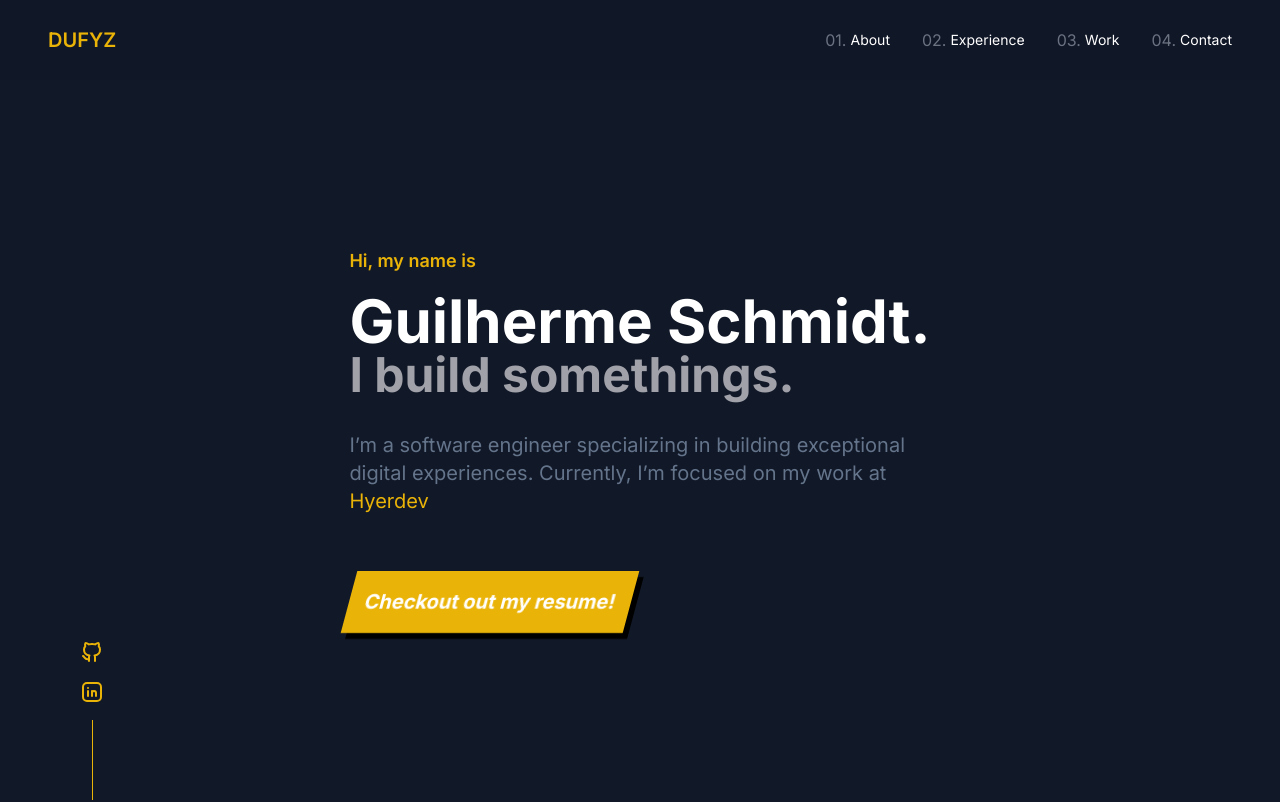
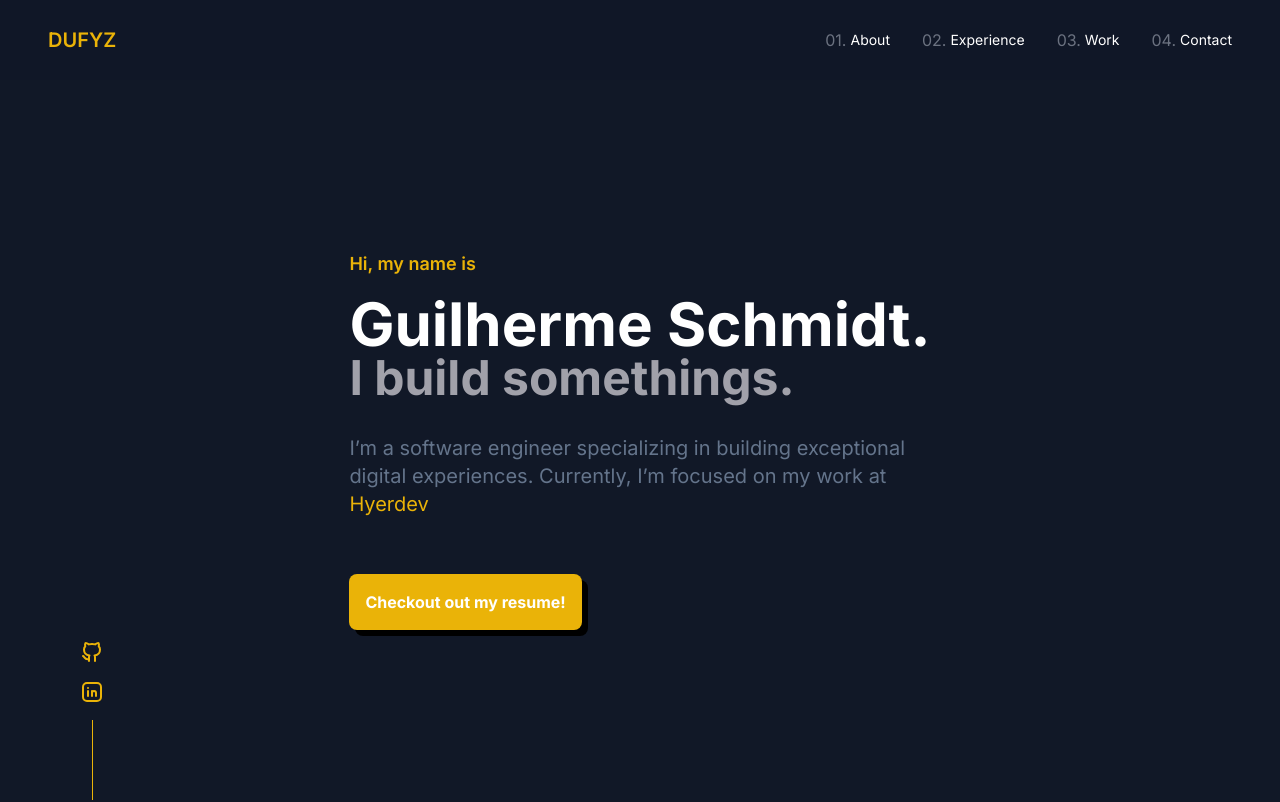
Before and after one commit to Dufyz/portfolio, a Next.js app: page /en in a window 1280 px wide. Shown: the top 802 px of the page. Built offline with nearby package versions, Linux system fonts and the light colour scheme.

Commit message:
fix: hero-section button

```diff
--- a/src/app/[locale]/globals.css
+++ b/src/app/[locale]/globals.css
@@ -70,6 +70,7 @@
   * {
     @apply border-border;
   }
+
   body {
     @apply bg-background text-foreground;
   }
--- a/src/components/home/hero-section.tsx
+++ b/src/components/home/hero-section.tsx
@@ -30,11 +30,11 @@ export default function HeroSection() {
               </Link>
             </p>
           </div>
-          <button className="flex items-center justify-center">
-            <a className="cta" href="#">
+          <a className="flex items-center justify-center" href="#">
+            <button className="cta">
               <span>Checkout out my resume!</span>
-            </a>
-          </button>
+            </button>
+          </a>
         </div>
       </div>
     </section>
--- a/src/components/home/styles.css
+++ b/src/components/home/styles.css
@@ -1,12 +1,12 @@
 .cta {
     padding: 16px;
-    font-size: 20px;
+    font-size: 16px;
     font-weight: 700;
     color: #fff;
     background: #eab308;
     transition: 1s;
     box-shadow: 6px 6px 0 black;
-    transform: skewX(-15deg);
+    border-radius: 8px;
 }
 
 .cta:focus {
```
Lines whose indentation alone changed are shown as unchanged.
